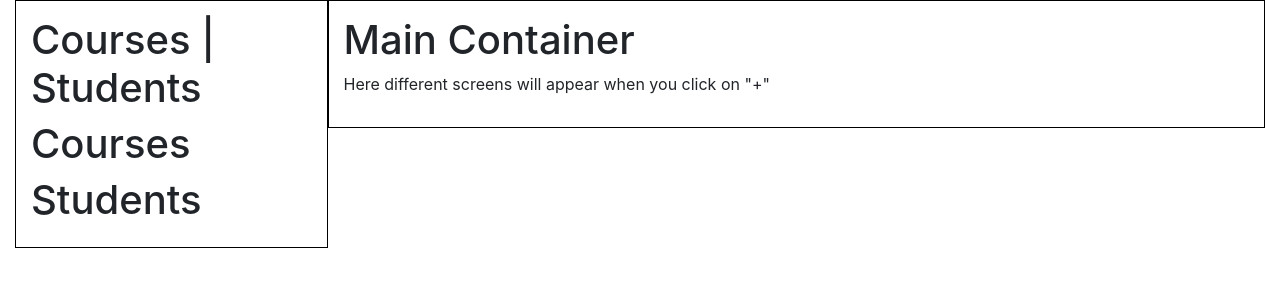
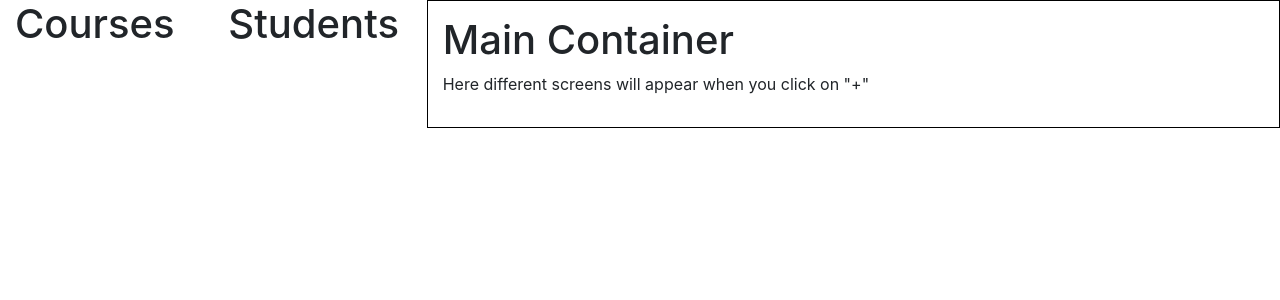
Before and after one commit to K8-2018/PHP_mySQL_project, a PHP site: page /homepage.php in a window 1280 px wide. Shown: the part 56-356 px from the top of the page. Run offline with PHP 8.4, Linux system fonts and the light colour scheme; data that the repository does not hold is empty.

Commit message:
Add files via upload
added bootstrap grid

```diff
--- a/homepage.php
+++ b/homepage.php
@@ -40,20 +40,18 @@
 </nav>
 
 <div class="container-fluid">
-  <div class="smallContainer"><h1>Courses | Students</h1>
-<!--    make bootstrap grid 2-2-8-->
-    <div class="courses">
-
-<!--// when the user clicks "homepage.html" ("School" in the navbar), the following tables should be displayed:   -->
+    <div class="row">
+        <div class="courses col-lg-2">
             <h1>Courses</h1>
             <!--         The title should be clickable-->
+            <!--// when the user clicks "homepage.html" ("School" in the navbar), the following tables should be displayed:   -->
+
             <?php while($row = mysqli_fetch_assoc($result)){ ?>
                 <?=$row['name']; ?>
            <?php } ?>
-
         </div>
 
-    <div class="students">
+        <div class="students col-lg-2">
             <h1>Students</h1>
             <!--         The title should be clickable-->
             <?php while($row = mysqli_fetch_assoc($result)){ ?>
@@ -63,11 +61,10 @@
             <?php } ?>
         </div>
 
-  </div>
-
-  <div class="mainContainer">
+        <div class="mainContainer col-lg-8">
             <h1>Main Container</h1>
             <p>Here different screens will appear when you click on "+"</p>
+        </div>
     </div>
 </div>
 
--- a/style.css
+++ b/style.css
@@ -1,11 +1,4 @@
-.smallContainer {
-    width: 25%;
-    float: left;
-    padding: 15px;
-    border: 1px solid black;
-}
 .mainContainer {
-    width: 75%;
     float: left;
     padding: 15px;
     border: 1px solid black;
```
Lines whose indentation alone changed are shown as unchanged.
